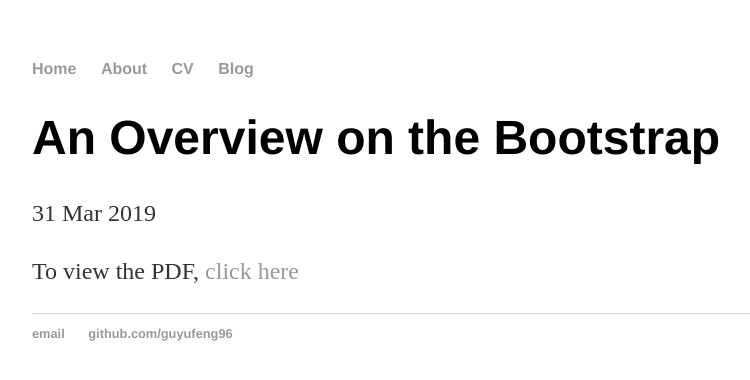
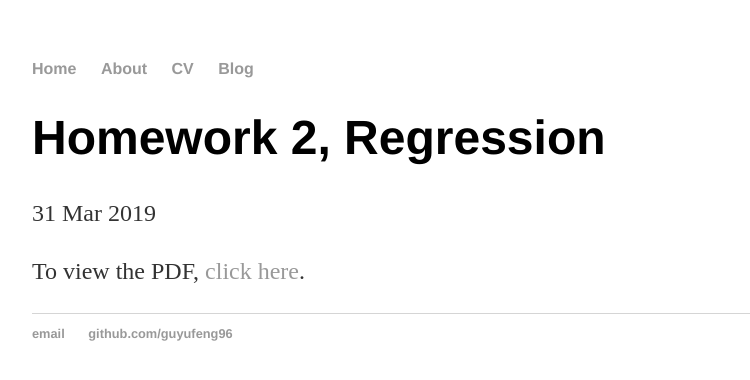
Before and after one commit to guyufeng96/guyufeng.github.io, a Jekyll site: the page built from _posts/2019-03-31-yufeng-gu-site-launched.md, in a window 1280 px wide. Shown: the top 380 px of the page, without its empty margins (160-910 px from the left). Built offline with Jekyll 4.4.1, drawn with Linux system fonts in a browser that asks for light colours.

Commit message:
Update 2019-03-31-yufeng-gu-site-launched.md

```diff
--- a/_posts/2019-03-31-yufeng-gu-site-launched.md
+++ b/_posts/2019-03-31-yufeng-gu-site-launched.md
@@ -1,6 +1,6 @@
 ---
 layout: post
-title: "An Overview on the Bootstrap"
+title: "Homework 2, Regression"
 date: 2019-03-31
 ---
-To view the PDF, [click here](https://github.com/guyufeng96/guyufeng96.github.io/blob/master/_posts/microeconometrics_hw2.pdf)
+To view the PDF, [click here](https://github.com/guyufeng96/guyufeng96.github.io/blob/master/_posts/microeconometrics_hw2.pdf).
```
